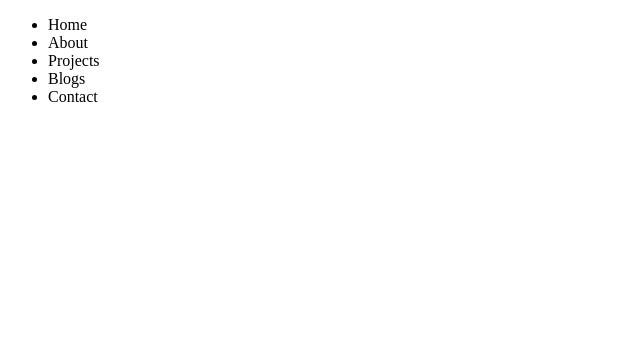
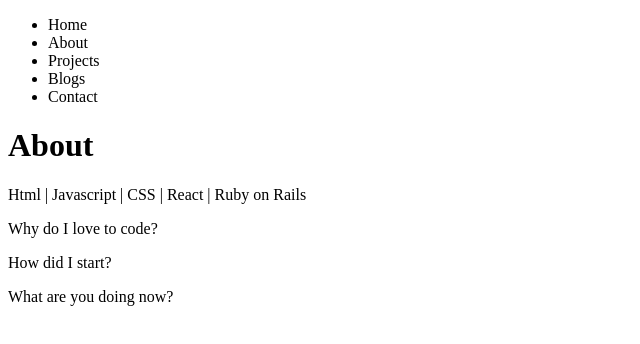
Before and after one commit to stacksonstack/my-portfolio, a React (Create React App) app: page / in a window 1280 px wide. Shown: the top 344 px of the page, without its empty margins (0-640 px from the left). Built offline with nearby package versions, Linux system fonts and the light colour scheme.

Commit message:
setup basic about page, need to answer questions

```diff
--- a/src/App.js
+++ b/src/App.js
@@ -6,6 +6,7 @@ function App() {
   return (
     <div >
       <NavBar />
+      <About />
     </div>
   );
 }
--- a/src/Components/About.js
+++ b/src/Components/About.js
@@ -1,7 +1,11 @@
 function About(){
     return(
         <div>
-
+            <h1>About</h1>
+            <p> Html | Javascript | CSS | React | Ruby on Rails</p>
+            <p>Why do I love to code?</p>
+            <p>How did I start?</p>
+            <p>What are you doing now?</p>
         </div>
     )
 }
```
